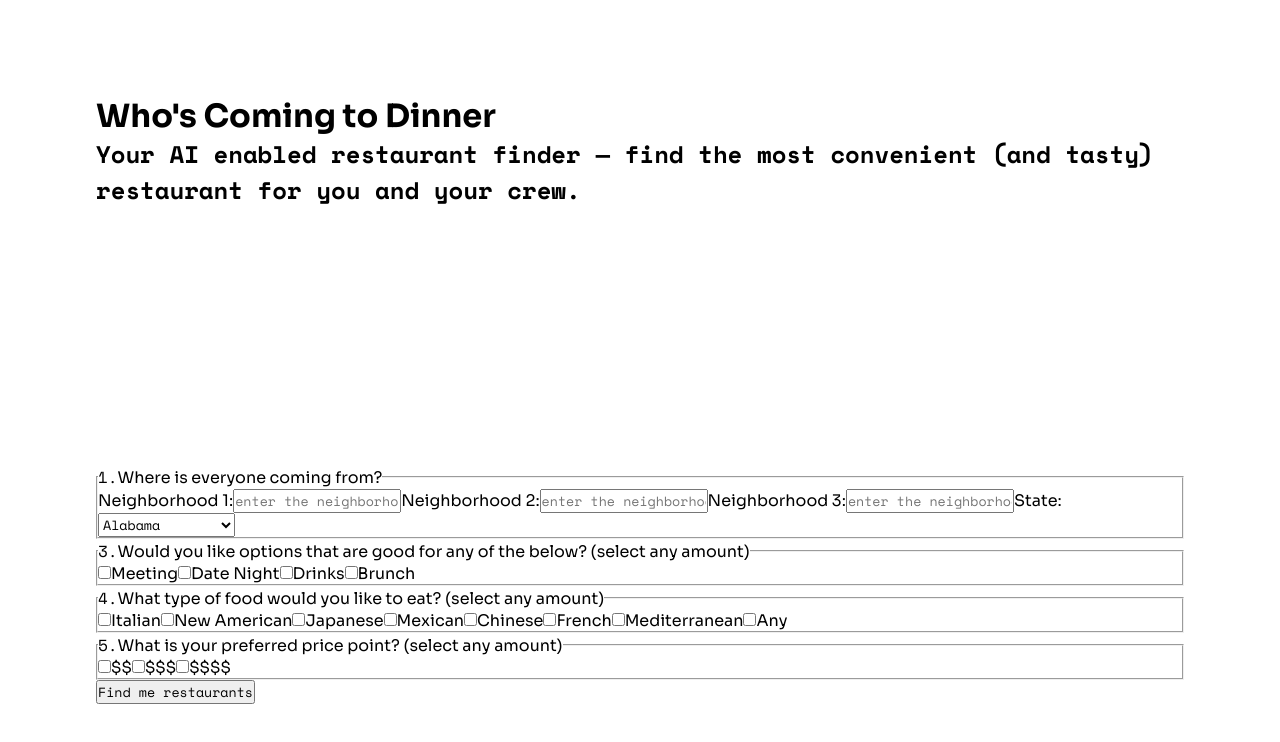
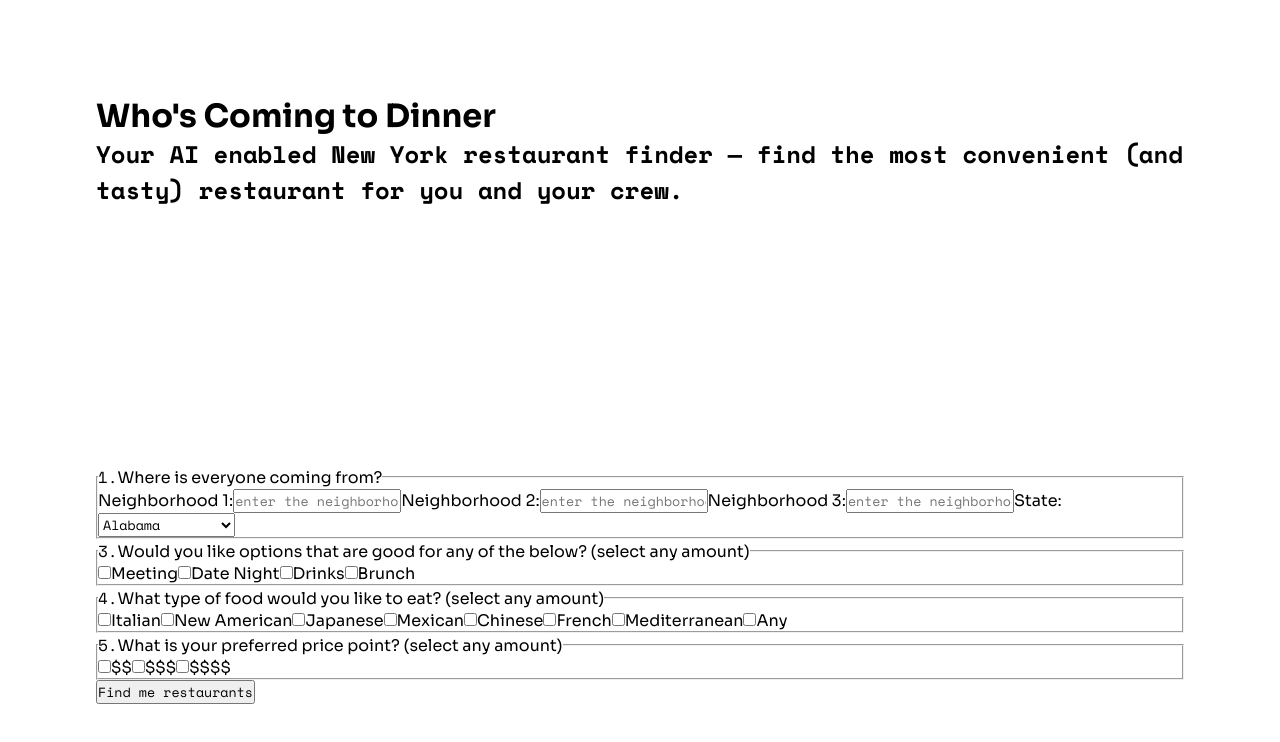
Before and after one commit to ajasinger/dinner-app, a Next.js app: page / in a window 1280 px wide. Shown: the top 742 px of the page. Built offline with nearby package versions, Linux system fonts and the light colour scheme.

Commit message:
edit header text

```diff
--- a/components/HeaderBlock.jsx
+++ b/components/HeaderBlock.jsx
@@ -5,7 +5,7 @@ const HeaderBlock = () => {
         <div className="header-block">
             <h1 className={sora.className}>Who's Coming to Dinner</h1>
             <h2 className={spaceMono.className}>
-                Your AI enabled restaurant finder &mdash; find the most convenient
+                Your AI enabled New York restaurant finder &mdash; find the most convenient
                 (and tasty) restaurant for you and your crew.
             </h2>
         </div>
```
